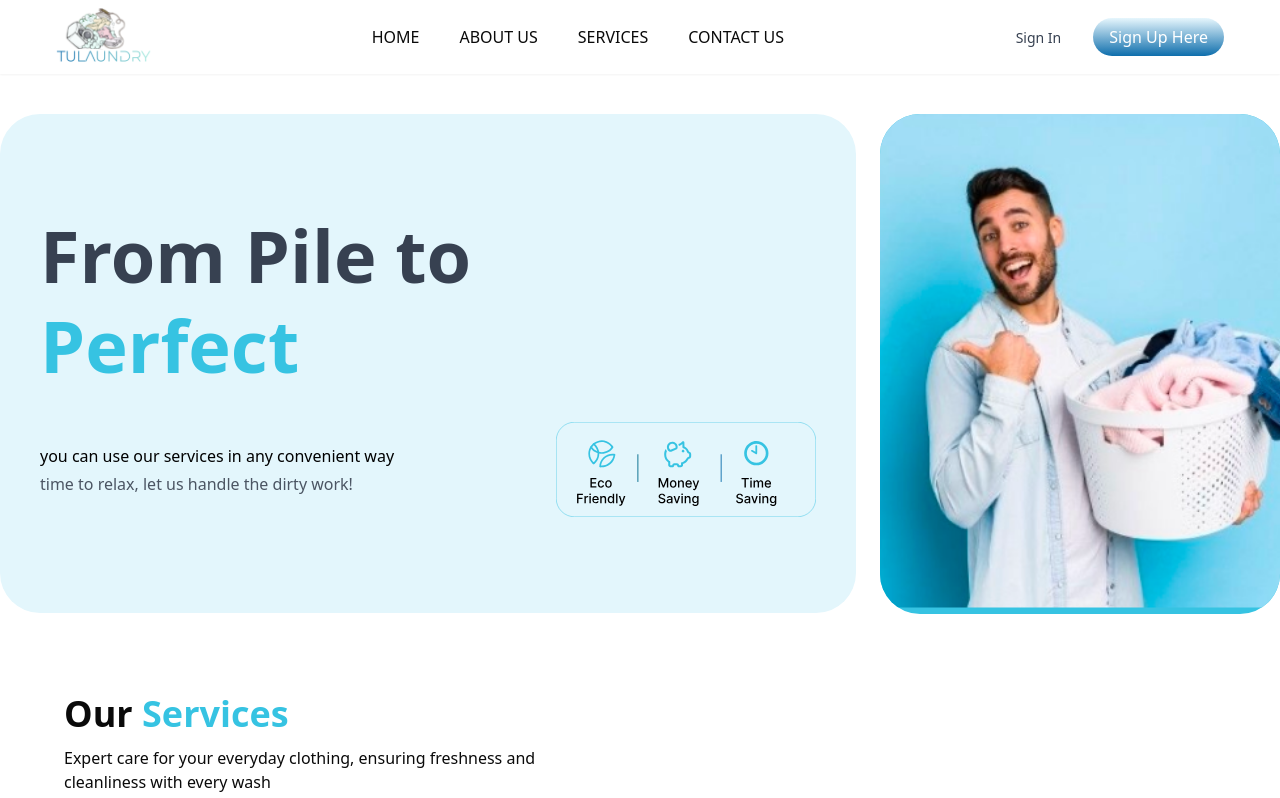
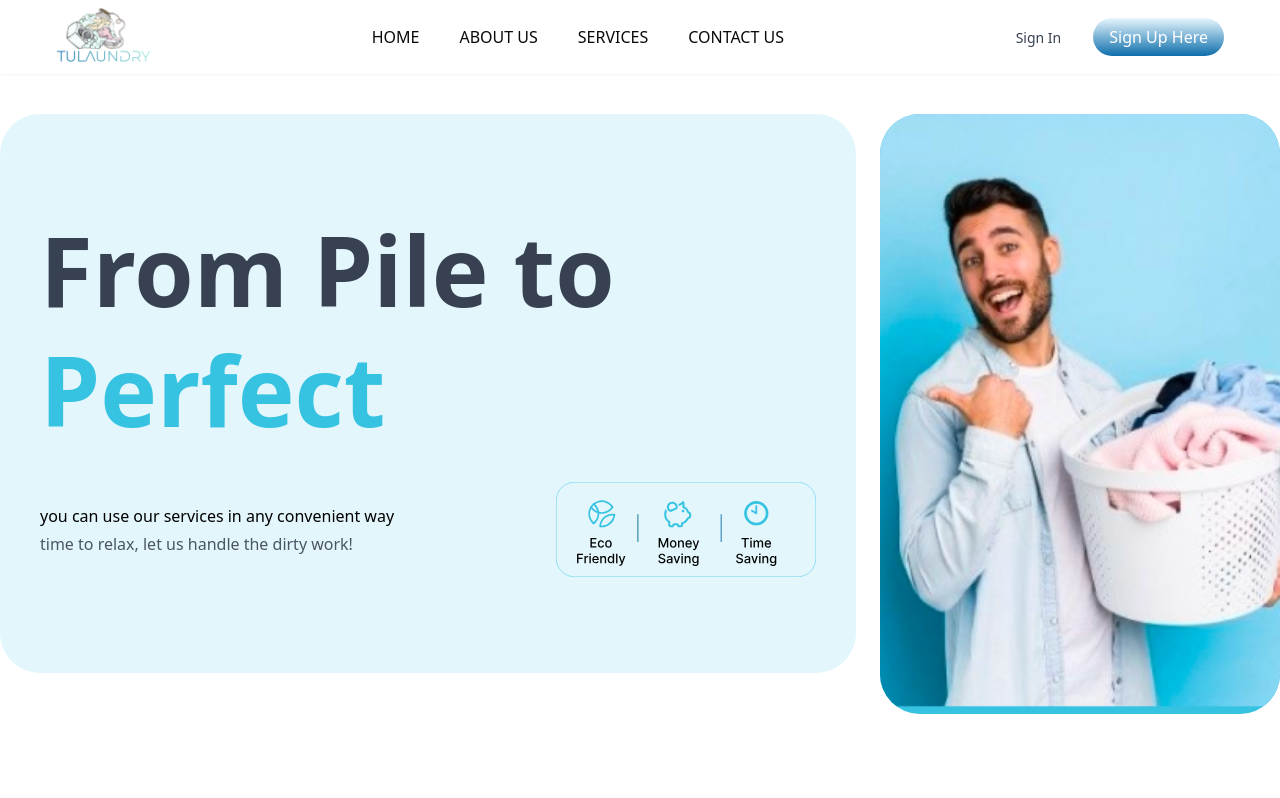
Before and after one commit to Aristocratjnr/Consumer-dashboard, a Next.js app: page / in a window 1280 px wide. Shown: the top 798 px of the page. Built offline with nearby package versions, Linux system fonts and the light colour scheme.

Commit message:
refactor: adjust layout and styling for improved responsiveness and visual consistency

```diff
--- a/src/app/(dashboard)/services/express-cleaning/page.tsx
+++ b/src/app/(dashboard)/services/express-cleaning/page.tsx
@@ -68,7 +68,7 @@ const Page: React.FC = () => {
           flex: 1, // Allow this container to take up remaining vertical space
         }}
       >
-        <Card className="w-[90%] max-w-7xl mx-auto h-auto rounded-lg shadow-lg">
+        <Card className="w-[70%] h-[70%] max-w-7xl mx-auto rounded-lg shadow-lg">
           <div className="flex flex-wrap lg:flex-nowrap p-0">
             {/* Left Side Content */}
             <div className="w-full lg:w-1/2 mt-0">
--- a/src/app/auth/SignIn/page.tsx
+++ b/src/app/auth/SignIn/page.tsx
@@ -107,10 +107,10 @@ export default function SignIn() {
                   placeholder="************"
                   className="w-45 h-10 pl-10 pr-3 bg-gray-200 border-0 rounded-md text-sm font-semi-bold  text-gray-900 placeholder-gray-600"
                 />
-              </div>
+              </div><br/>
               {/* Submit Button */}
               <Link href="/home">
-              <Button className="w-45 h-10  bg-teal-1000 hover:bg-teal-1000 text-white font-itim text-[15px] rounded-xl flex items-center justify-center space-x-2">
+              <Button className="w-45 h-10 pl-10 pr-3 items-start bg-teal-1000 hover:bg-teal-1000 text-white font-itim text-[15px] rounded-xl flex  justify-center space-x-2">
                 <span>Start Laundering!</span>
               </Button>
               </Link>
--- a/src/components/HomePage/HeroSection.tsx
+++ b/src/components/HomePage/HeroSection.tsx
@@ -7,7 +7,7 @@ export default function HeroSection() {
       <div className="rounded-[40px] bg-[#E3F6FC] py-24 flex-grow">
         <div>
           <div className="pr-24">
-            <h1 className="px-10 text-7xl  text-gray-700 font-extrabold leading-tight">
+            <h1 className="px-10 text-8xl  text-gray-700 font-extrabold leading-tight">
               From Pile to{" "}
               <span className="text-[#36C3E2] block">Perfect</span>
             </h1>
@@ -38,9 +38,9 @@ export default function HeroSection() {
           <Image
             src="/images/landing-image.png"
             width={400}
-            height={500}
+            height={800}
             alt="Person holding laundry basket"
-            className="h-[500px] w-[400px] object-cover"
+            className="h-[600px] w-[400px] object-cover"
           />
         </div>
       </div>
```
